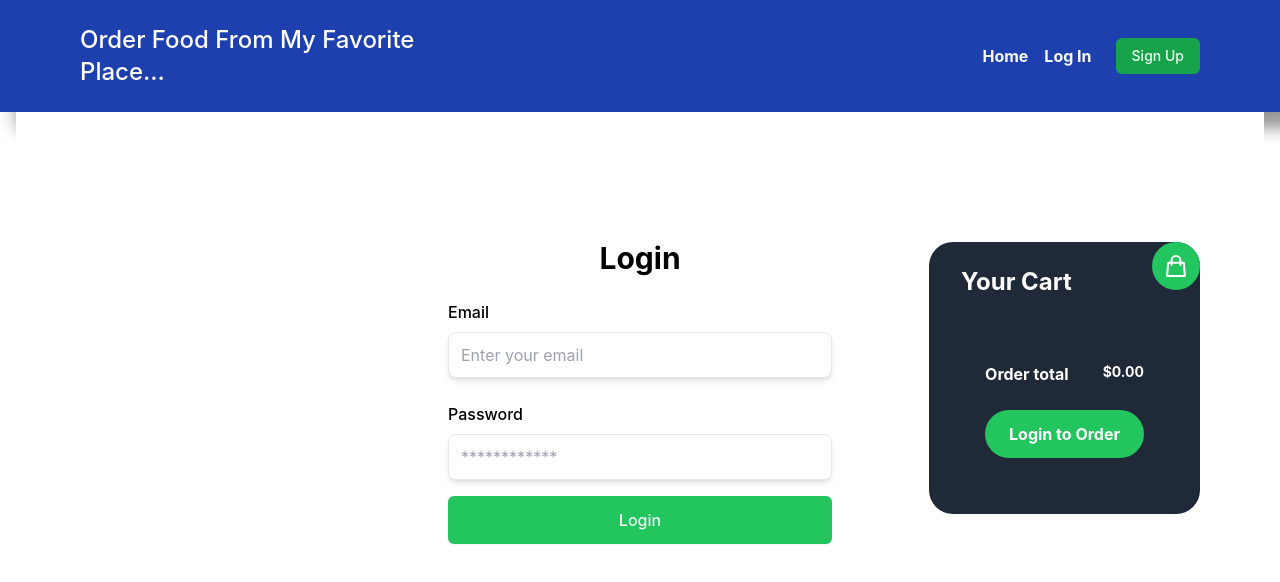
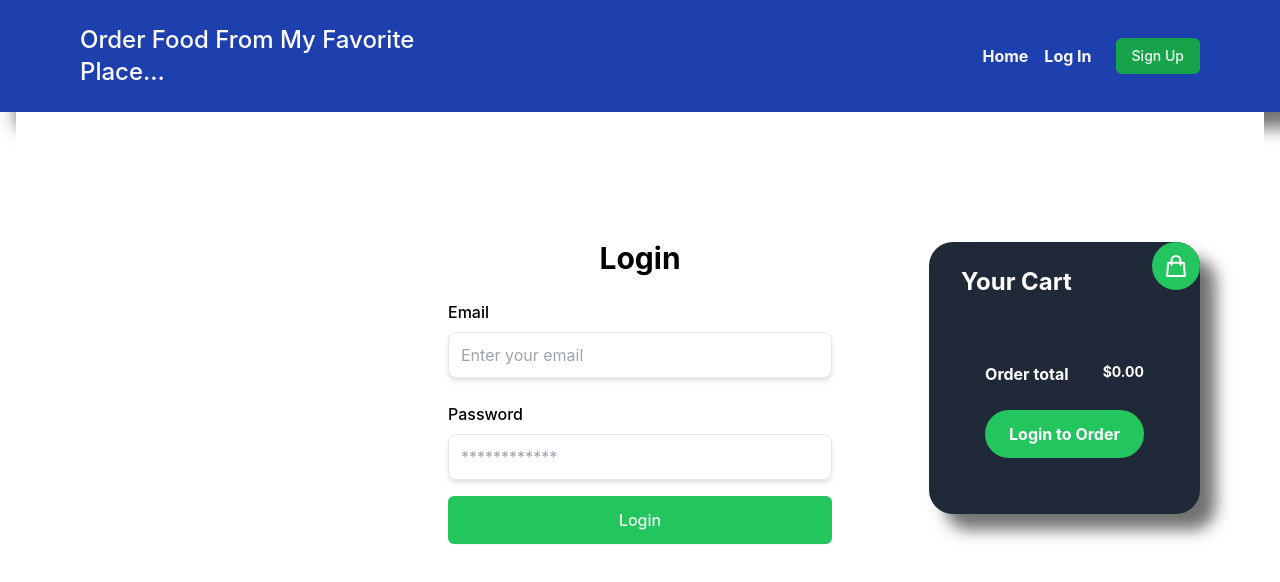
Before and after one commit to Michael-Yount/Food_From_My_Favorite_Place, a Next.js app in the folder frontend/: page /login in a window 1280 px wide. Shown: the top 582 px of the page. Built offline with nearby package versions, Linux system fonts and the light colour scheme.

Commit message:
change some background styles

```diff
--- a/frontend/components/Cart.jsx
+++ b/frontend/components/Cart.jsx
@@ -80,7 +80,7 @@ export default function Cart() {
           </svg>
         </button>
         {showCart && (
-          <div className="rounded-3xl co bg-gray-800">
+          <div className="rounded-3xl co bg-gray-800 background">
             <div className="max-w-lg pt-6 pb-8 px-8 mx-auto">
               <div className="flex mb-10 items-center justify-between">
                 <h6 className="font-bold text-2xl text-white mb-0">
--- a/frontend/styles/globals.css
+++ b/frontend/styles/globals.css
@@ -3,7 +3,7 @@
 @tailwind utilities;
 
 .background {
-    box-shadow: 1rem 1rem 1rem rgba(0, 0, 0, 0.424);
+    box-shadow: 1rem 1rem 1rem rgba(0, 0, 0, 0.556);
 }
 
 html,
@@ -28,7 +28,7 @@ a {
     color-scheme: dark;
   }
   body {
-    color: white;
-    background: black;
+    color: rgb(255, 255, 255);
+    background: rgb(10, 31, 23);
   }
 }
```
